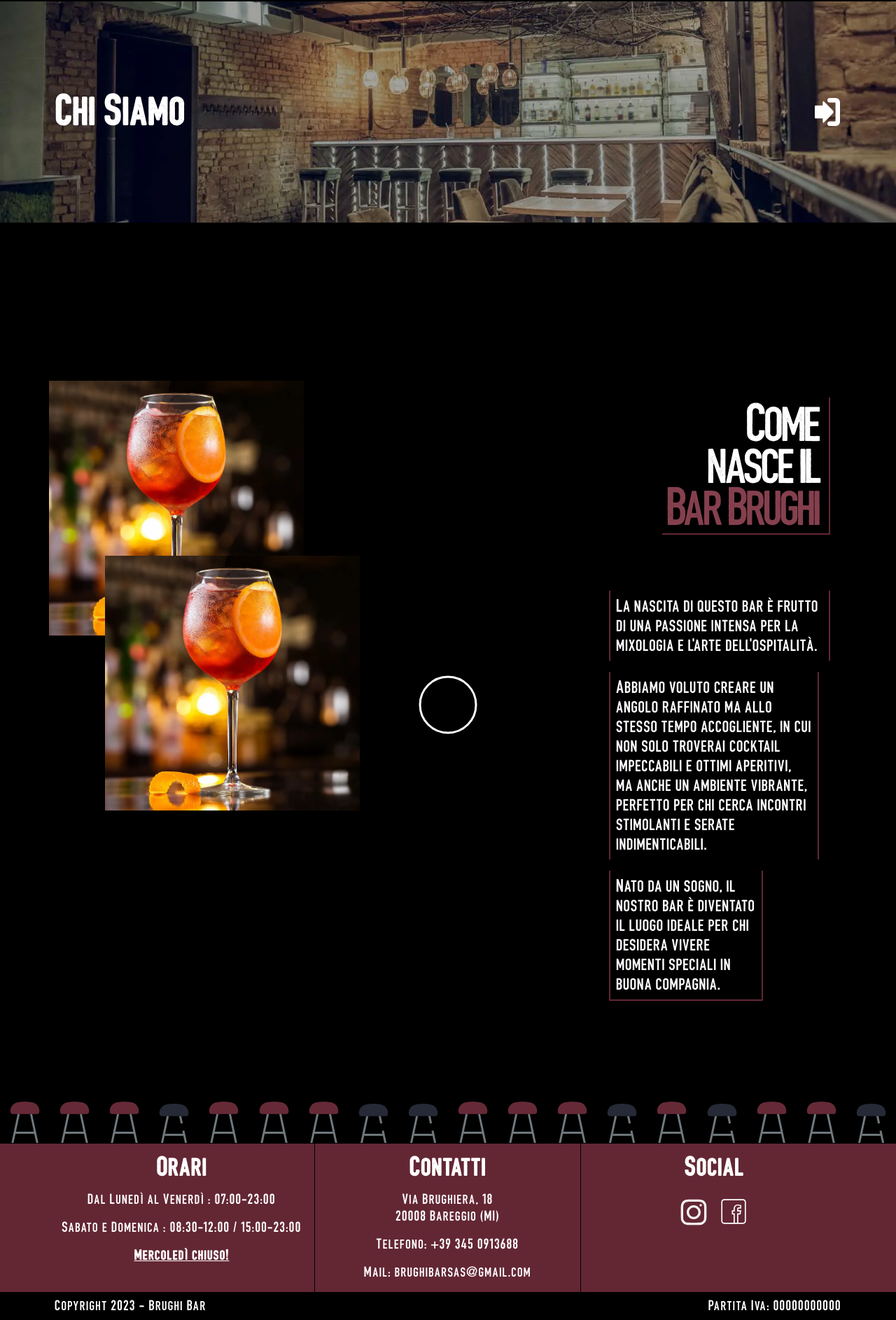
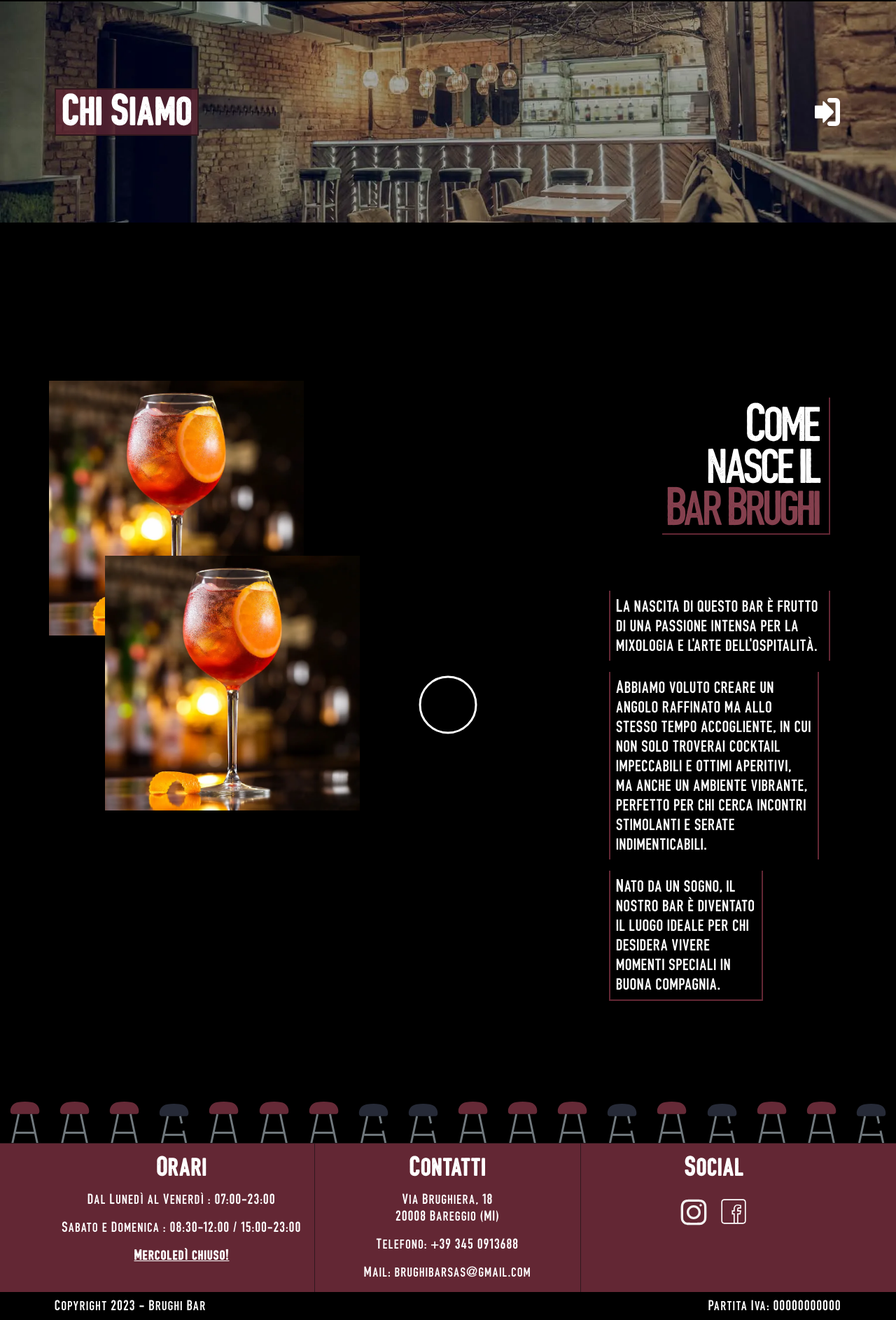
Before and after one commit to Massolinii/bar_brughi, a Next.js app: page / in a window 1280 px wide. Shown: the part 1234-3120 px from the top of the page at 70% size. Built offline with nearby package versions, Linux system fonts and the light colour scheme.

Commit message:
Added ingredients to cocktails

```diff
--- a/src/app/page.js
+++ b/src/app/page.js
@@ -12,7 +12,7 @@ export default function Home() {
   return (
     <main className="flex min-h-screen flex-col items-center justify-between">
       <Hero />
-      <HomeBanner image={aperitivoImage} text="Menù" link="/menu" />
+      <HomeBanner image={aperitivoImage} text="Menu" link="/menu" />
       <HomeBanner image={internoImage} text="Chi Siamo" link="/chi-siamo" />
       <Spacer count={5} />
       <HeroPresentation />
--- a/src/components/Footer.js
+++ b/src/components/Footer.js
@@ -3,16 +3,16 @@ import React from "react";
 
 export default function Footer() {
   return (
-    <div className="bg-magenta w-full border-t border-black ">
+    <div className="bg-magenta w-full border-t border-darkmag ">
       <div className="container mx-auto flex flex-wrap justify-between px-0">
-        <div className="w-full md:w-1/2 lg:w-1/3 text-center border-b lg:border-b-0 lg:border-r border-black">
+        <div className="w-full md:w-1/2 lg:w-1/3 text-center border-b lg:border-b-0 lg:border-r border-darkmag">
           <h2 className="text-2xl md:text-3xl font-bold py-3 mb-0">Orari</h2>
           <p>Dal Lunedì al Venerdì : 07:00-23:00</p>
           <p>Sabato e Domenica : 08:30-12:00 / 15:00-23:00</p>
           <p className="underline font-bold">Mercoledì chiuso!</p>
         </div>
 
-        <div className="w-full md:w-1/2 lg:w-1/3 text-center border-b lg:border-b-0 lg:border-r border-black">
+        <div className="w-full md:w-1/2 lg:w-1/3 text-center border-b lg:border-b-0 lg:border-r border-darkmag">
           <h2 className="text-2xl md:text-3xl font-bold py-3 mb-0">Contatti</h2>
           <p className="mb-0">Via Brughiera, 18</p>
           <p>20008 Bareggio (MI)</p>
@@ -31,7 +31,7 @@ export default function Footer() {
           </p>
         </div>
 
-        <div className="w-full md:w-1/2 lg:w-1/3 text-center border-b lg:border-b-0 border-black">
+        <div className="w-full md:w-1/2 lg:w-1/3 text-center border-b lg:border-b-0 border-darkmag">
           <h2 className="text-2xl md:text-3xl font-bold py-3 mb-0">Social</h2>
           <a
             href="https://www.instagram.com/brughi_bar/"
--- a/src/components/home/HomeBanner.js
+++ b/src/components/home/HomeBanner.js
@@ -11,13 +11,15 @@ export default function HomeBanner({ image, text, link, icon }) {
       }}
     >
       <div className="absolute container w-full inset-0 flex justify-between items-center p-0 py-2 px-2 z-10">
-        <div>
+        <div className="h-full flex items-center">
           <a
             href={link}
-            className="text-white text-6xl md:text-8xl no-underline"
+            className="text-white no-underline"
             rel="noopener noreferrer"
           >
-            <h2 className="text-3xl md:text-5xl mb-0 font-bold">{text}</h2>
+            <h2 className="inline-block text-3xl md:text-5xl mb-0 font-bold bg-magenta bg-opacity-75 p-2 border-2 border-darkmag">
+              {text}
+            </h2>
           </a>
         </div>
         <div>
--- a/src/components/menu/Drink.js
+++ b/src/components/menu/Drink.js
@@ -8,61 +8,74 @@ export default function Drink() {
       img: "/menu-pics/cocktail/gin.webp",
       title: "Gin Tonic / Lemon",
       price: "6.00€",
+      description: "Gin, Tonic/Lemon",
     },
     {
       img: "/menu-pics/cocktail/ginpremium.webp",
       title: "Gin Tonic / Lemon Premium",
       price: "9.00€",
+      description: "Gin, Premium Tonic/Lemon",
     },
     {
       img: "/menu-pics/cocktail/vodka.webp",
       title: "Vodka Tonic / Lemon",
       price: "6.00€",
+      description: "Vodka, Tonic/Lemon",
     },
     {
       img: "/menu-pics/cocktail/negroni.webp",
       title: "Negroni",
       price: "6.00€",
+      description: "Campari, Vermouth, Gin",
     },
     {
       img: "/menu-pics/cocktail/americano.webp",
       title: "Americano",
       price: "6.00€",
+      description: "Campari, Vermouth, Soda",
     },
     {
       img: "/menu-pics/cocktail/sbagliato.webp",
       title: "Sbagliato",
       price: "6.00€",
+      description: "Campari, Vermouth, Spumante",
     },
     {
       img: "/menu-pics/cocktail/hugo.webp",
       title: "Hugo",
       price: "6.00€",
+      description: "Prosecco, Sciroppo di sambuco, Soda",
     },
     {
       img: "/menu-pics/cocktail/mojito.webp",
       title: "Mojito",
       price: "6.00€",
+      description: "Rum bianco, Soda, Succo di lime, Zucchero di canna",
     },
     {
       img: "/menu-pics/cocktail/margarita.webp",
       title: "Margarita",
       price: "6.00€",
+      description: "Triple Sec, Tequila, Succo di lime",
     },
     {
       img: "/menu-pics/cocktail/longisland.webp",
       title: "Long Island",
       price: "6.00€",
+      description:
+        "Tequila, Gin, Triple Sec, Vodka, Rum Bianco, Succo di limone, Sciruppo di zucchero, Cola",
     },
     {
       img: "/menu-pics/cocktail/cubalibre.webp",
       title: "Cuba Libre",
       price: "6.00€",
+      description: "Rum bianco, Coca Cola, Lime",
     },
     {
       img: "/menu-pics/cocktail/moscowmule.webp",
       title: "Moscow Mule",
       price: "6.00€",
+      description: "Vodka, Ginger Beer, Succo di Lime",
     },
   ];
 
@@ -86,11 +99,13 @@ export default function Drink() {
       img: "/menu-pics/alcolici/campari.webp",
       title: "Campari Soda",
       price: "3.50€",
+      description: "Gin, Vermouth dry, Campari ",
     },
     {
       img: "/menu-pics/alcolici/spritz.webp",
       title: "Spritz Campari / Aperol",
       price: "5.00€",
+      description: "Prosecco, Campari/Aperol, Soda",
     },
     {
       img: "/menu-pics/alcolici/calicevino.webp",
--- a/src/components/menu/ProductList.js
+++ b/src/components/menu/ProductList.js
@@ -22,7 +22,7 @@ export default function ProductList({ title, products }) {
                 {product.title}
               </span>
               <div className="flex items-center justify-between">
-                <span className="text-gray-400 text-lg w-3/4 ms-3">
+                <span className="text-gray-400 w-3/4 ms-1">
                   {product.description}
                 </span>
                 {product.price && (
```
